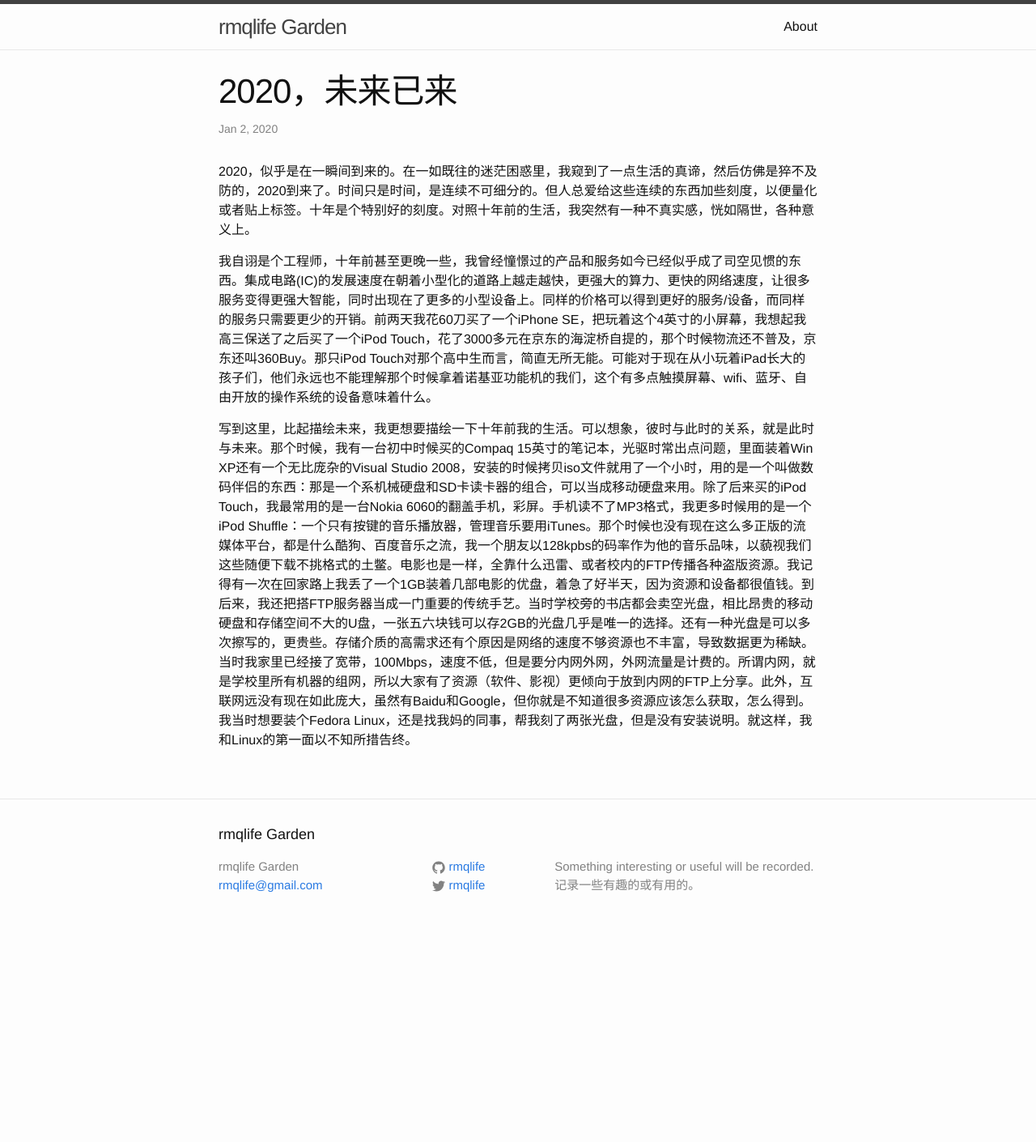
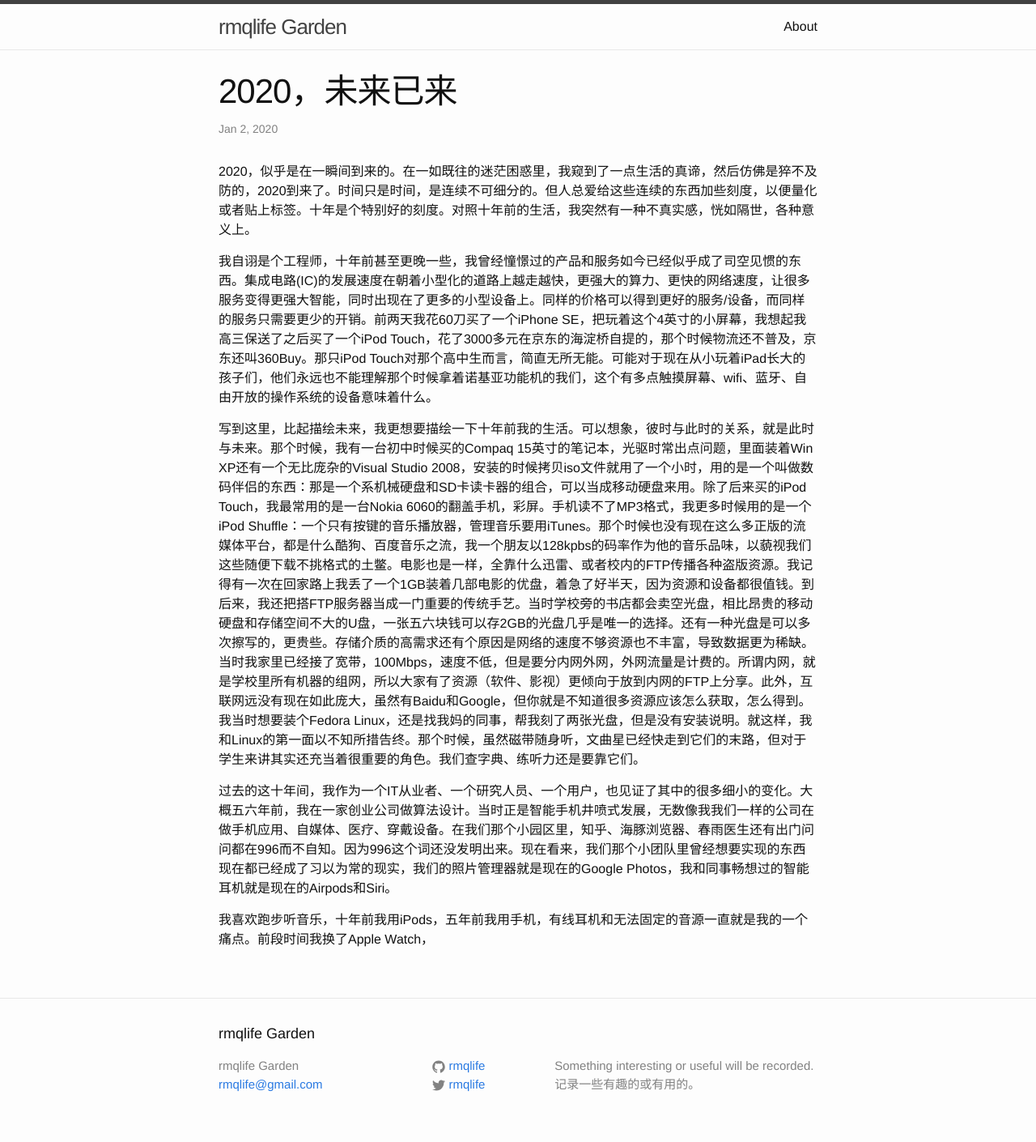
Before and after one commit to rmqlife/rmqlife.github.io, a Jekyll site: the page built from _posts/2020-01-04-future.md, in a window 1280 px wide. Shown: the whole page at 81% size. Built offline with Jekyll 4.4.1, drawn with Linux system fonts in a browser that asks for light colours; comment, search, counter and statistics services are not loaded; before the commit the page ends 1164 px from its top, so only the background shows below that.

Commit message:
Update 2020-01-04-future.md

```diff
--- a/_posts/2020-01-04-future.md
+++ b/_posts/2020-01-04-future.md
@@ -9,4 +9,8 @@ categories: reading
 
 我自诩是个工程师，十年前甚至更晚一些，我曾经憧憬过的产品和服务如今已经似乎成了司空见惯的东西。集成电路(IC)的发展速度在朝着小型化的道路上越走越快，更强大的算力、更快的网络速度，让很多服务变得更强大智能，同时出现在了更多的小型设备上。同样的价格可以得到更好的服务/设备，而同样的服务只需要更少的开销。前两天我花60刀买了一个iPhone SE，把玩着这个4英寸的小屏幕，我想起我高三保送了之后买了一个iPod Touch，花了3000多元在京东的海淀桥自提的，那个时候物流还不普及，京东还叫360Buy。那只iPod Touch对那个高中生而言，简直无所无能。可能对于现在从小玩着iPad长大的孩子们，他们永远也不能理解那个时候拿着诺基亚功能机的我们，这个有多点触摸屏幕、wifi、蓝牙、自由开放的操作系统的设备意味着什么。
 
-写到这里，比起描绘未来，我更想要描绘一下十年前我的生活。可以想象，彼时与此时的关系，就是此时与未来。那个时候，我有一台初中时候买的Compaq 15英寸的笔记本，光驱时常出点问题，里面装着Win XP还有一个无比庞杂的Visual Studio 2008，安装的时候拷贝iso文件就用了一个小时，用的是一个叫做数码伴侣的东西：那是一个系机械硬盘和SD卡读卡器的组合，可以当成移动硬盘来用。除了后来买的iPod Touch，我最常用的是一台Nokia 6060的翻盖手机，彩屏。手机读不了MP3格式，我更多时候用的是一个iPod Shuffle：一个只有按键的音乐播放器，管理音乐要用iTunes。那个时候也没有现在这么多正版的流媒体平台，都是什么酷狗、百度音乐之流，我一个朋友以128kpbs的码率作为他的音乐品味，以藐视我们这些随便下载不挑格式的土鳖。电影也是一样，全靠什么迅雷、或者校内的FTP传播各种盗版资源。我记得有一次在回家路上我丢了一个1GB装着几部电影的优盘，着急了好半天，因为资源和设备都很值钱。到后来，我还把搭FTP服务器当成一门重要的传统手艺。当时学校旁的书店都会卖空光盘，相比昂贵的移动硬盘和存储空间不大的U盘，一张五六块钱可以存2GB的光盘几乎是唯一的选择。还有一种光盘是可以多次擦写的，更贵些。存储介质的高需求还有个原因是网络的速度不够资源也不丰富，导致数据更为稀缺。当时我家里已经接了宽带，100Mbps，速度不低，但是要分内网外网，外网流量是计费的。所谓内网，就是学校里所有机器的组网，所以大家有了资源（软件、影视）更倾向于放到内网的FTP上分享。此外，互联网远没有现在如此庞大，虽然有Baidu和Google，但你就是不知道很多资源应该怎么获取，怎么得到。我当时想要装个Fedora Linux，还是找我妈的同事，帮我刻了两张光盘，但是没有安装说明。就这样，我和Linux的第一面以不知所措告终。
+写到这里，比起描绘未来，我更想要描绘一下十年前我的生活。可以想象，彼时与此时的关系，就是此时与未来。那个时候，我有一台初中时候买的Compaq 15英寸的笔记本，光驱时常出点问题，里面装着Win XP还有一个无比庞杂的Visual Studio 2008，安装的时候拷贝iso文件就用了一个小时，用的是一个叫做数码伴侣的东西：那是一个系机械硬盘和SD卡读卡器的组合，可以当成移动硬盘来用。除了后来买的iPod Touch，我最常用的是一台Nokia 6060的翻盖手机，彩屏。手机读不了MP3格式，我更多时候用的是一个iPod Shuffle：一个只有按键的音乐播放器，管理音乐要用iTunes。那个时候也没有现在这么多正版的流媒体平台，都是什么酷狗、百度音乐之流，我一个朋友以128kpbs的码率作为他的音乐品味，以藐视我们这些随便下载不挑格式的土鳖。电影也是一样，全靠什么迅雷、或者校内的FTP传播各种盗版资源。我记得有一次在回家路上我丢了一个1GB装着几部电影的优盘，着急了好半天，因为资源和设备都很值钱。到后来，我还把搭FTP服务器当成一门重要的传统手艺。当时学校旁的书店都会卖空光盘，相比昂贵的移动硬盘和存储空间不大的U盘，一张五六块钱可以存2GB的光盘几乎是唯一的选择。还有一种光盘是可以多次擦写的，更贵些。存储介质的高需求还有个原因是网络的速度不够资源也不丰富，导致数据更为稀缺。当时我家里已经接了宽带，100Mbps，速度不低，但是要分内网外网，外网流量是计费的。所谓内网，就是学校里所有机器的组网，所以大家有了资源（软件、影视）更倾向于放到内网的FTP上分享。此外，互联网远没有现在如此庞大，虽然有Baidu和Google，但你就是不知道很多资源应该怎么获取，怎么得到。我当时想要装个Fedora Linux，还是找我妈的同事，帮我刻了两张光盘，但是没有安装说明。就这样，我和Linux的第一面以不知所措告终。那个时候，虽然磁带随身听，文曲星已经快走到它们的末路，但对于学生来讲其实还充当着很重要的角色。我们查字典、练听力还是要靠它们。
+
+过去的这十年间，我作为一个IT从业者、一个研究人员、一个用户，也见证了其中的很多细小的变化。大概五六年前，我在一家创业公司做算法设计。当时正是智能手机井喷式发展，无数像我我们一样的公司在做手机应用、自媒体、医疗、穿戴设备。在我们那个小园区里，知乎、海豚浏览器、春雨医生还有出门问问都在996而不自知。因为996这个词还没发明出来。现在看来，我们那个小团队里曾经想要实现的东西现在都已经成了习以为常的现实，我们的照片管理器就是现在的Google Photos，我和同事畅想过的智能耳机就是现在的Airpods和Siri。
+
+我喜欢跑步听音乐，十年前我用iPods，五年前我用手机，有线耳机和无法固定的音源一直就是我的一个痛点。前段时间我换了Apple Watch，
```
